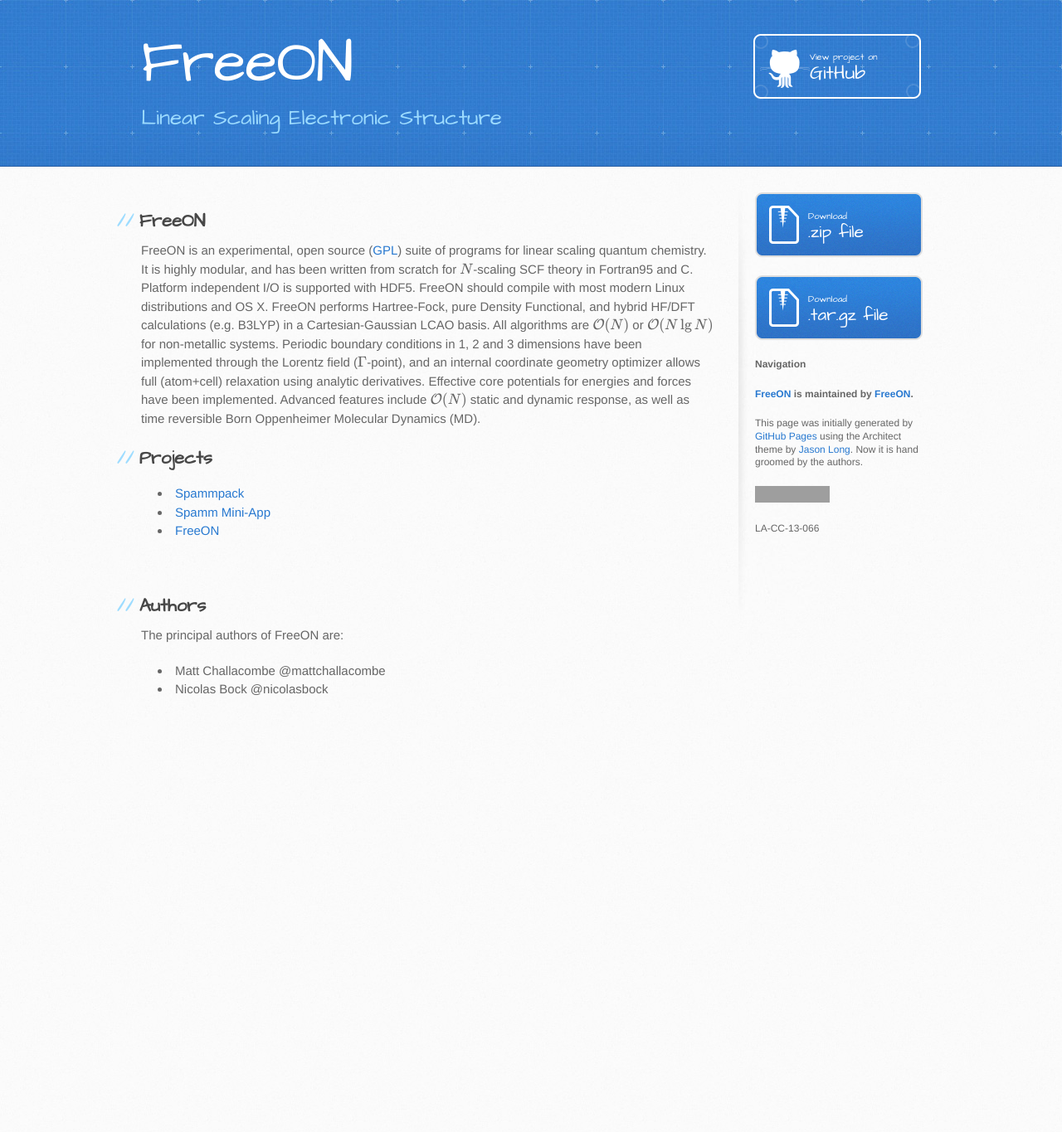
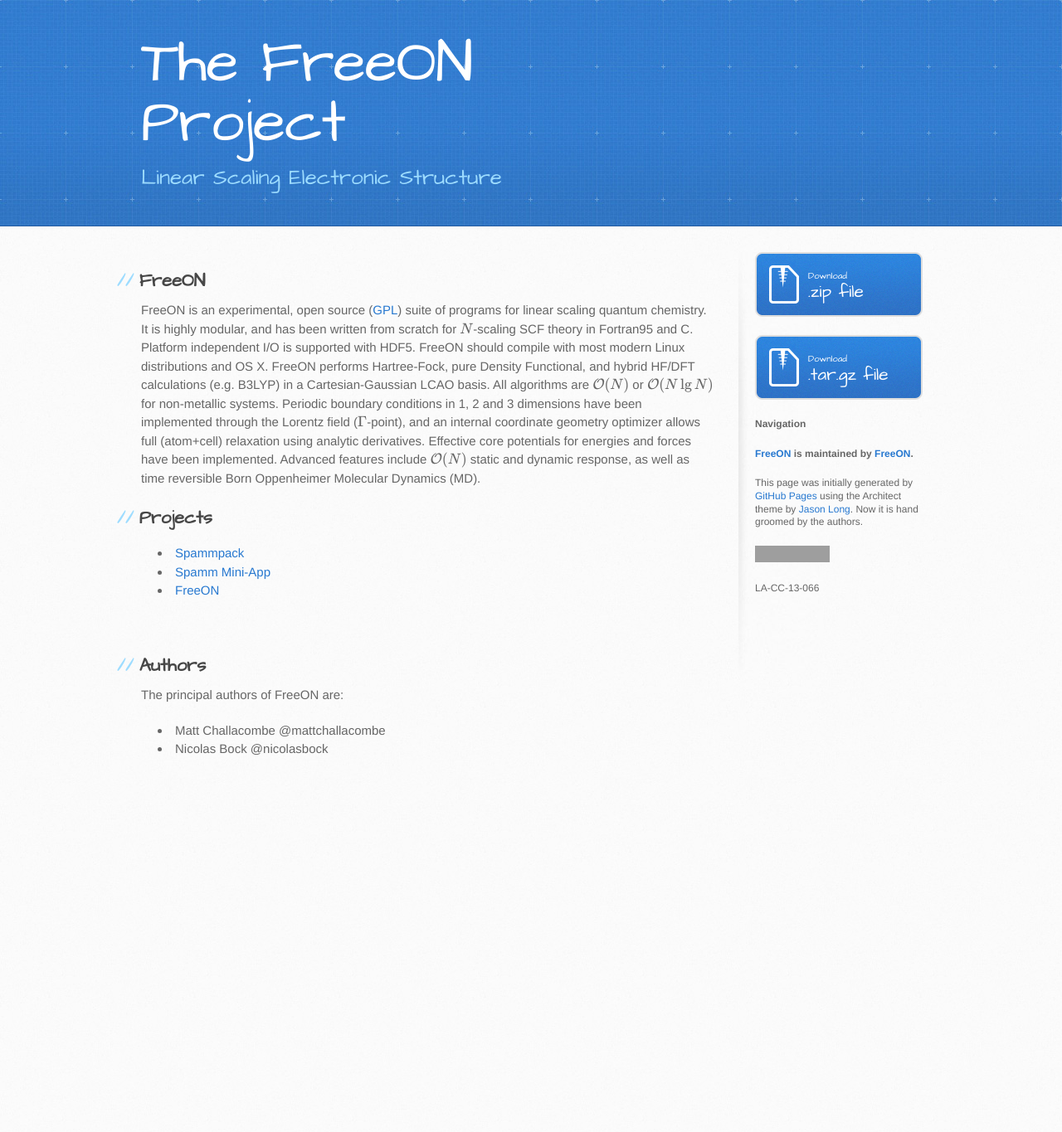
Before and after one commit to FreeON/freeon.github.io, a Jekyll site: the page built from index.md, in a window 1280 px wide. Shown: the whole page at 83% size. Built offline with Jekyll 4.4.1, drawn with Linux system fonts in a browser that asks for light colours; formulas are drawn with MathJax 3; before the commit the page ends 1293 px from its top, so only the background shows below that; grey boxes are pictures that could not be loaded.

Commit message:
Name update.

```diff
--- a/_layouts/default.html
+++ b/_layouts/default.html
@@ -40,11 +40,13 @@
   <body>
     <header>
       <div class="inner">
-        <h1>FreeON</h1>
+        <h1>The FreeON Project</h1>
         <h2>Linear Scaling Electronic Structure</h2>
+        <!--
         <a href="https://github.com/FreeON/freeon" class="button">
           <small>View project on</small> GitHub
         </a>
+        -->
       </div>
     </header>
 
```
Also changed, not shown: other parts of _layouts/default.html (+1 -1 lines).
